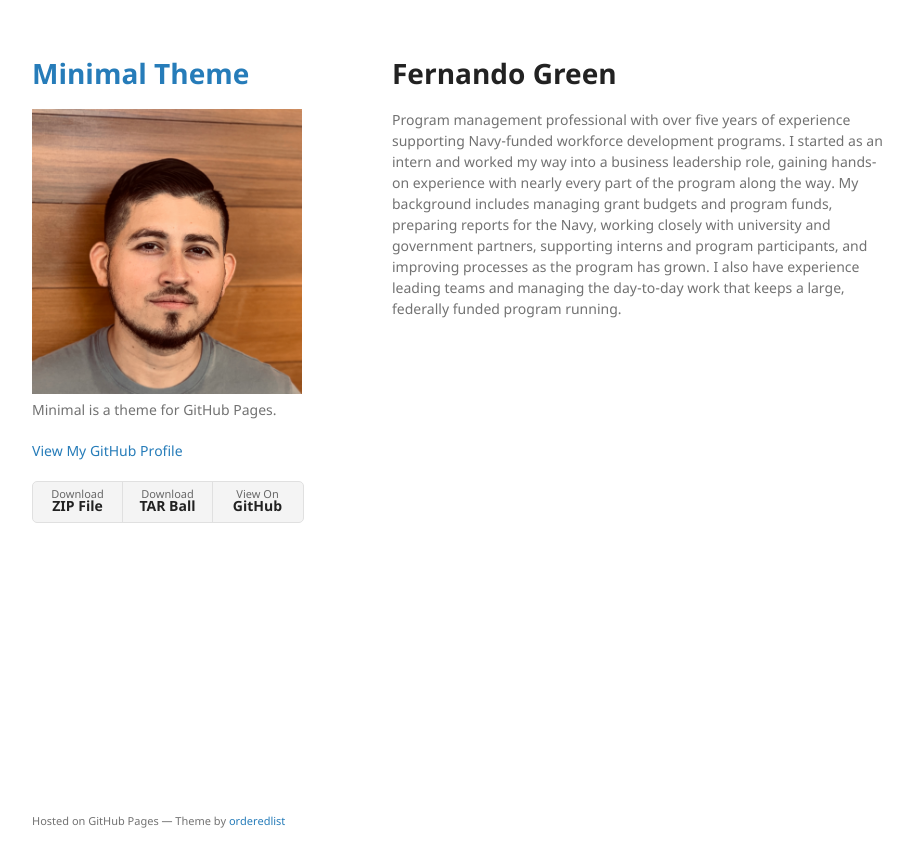
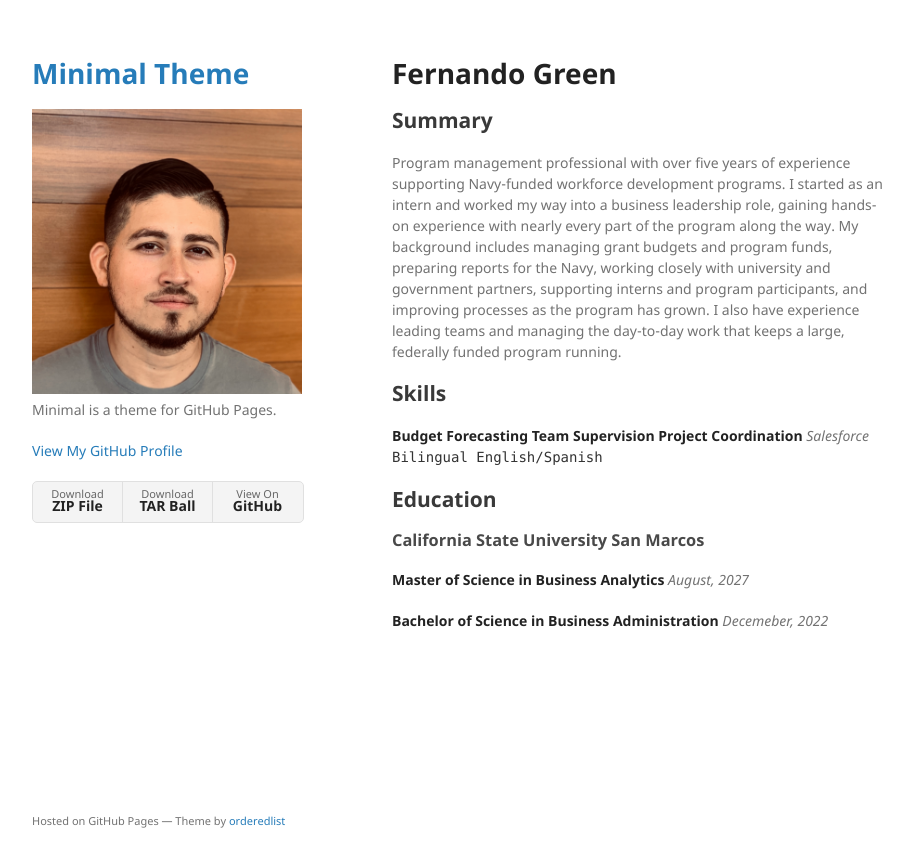
Before and after one commit to Nando-G8/Nando-G8.github.io, a Jekyll site: the page built from index.md, in a window 1280 px wide. Shown: the top 867 px of the page, without its empty margins (178-1091 px from the left). Built offline with Jekyll 4.4.1, drawn with Linux system fonts in a browser that asks for light colours; our own code applies the rules of GitHub Pages for plain Markdown files.

Commit message:
Enhance profile with summary, skills, and education
Added a summary, skills, and education sections to the profile.

```diff
--- a/index.md
+++ b/index.md
@@ -1,2 +1,21 @@
 # Fernando Green
+
+## Summary
+
 Program management professional with over five years of experience supporting Navy-funded workforce development programs. I started as an intern and worked my way into a business leadership role, gaining hands-on experience with nearly every part of the program along the way. My background includes managing grant budgets and program funds, preparing reports for the Navy, working closely with university and government partners, supporting interns and program participants, and improving processes as the program has grown. I also have experience leading teams and managing the day-to-day work that keeps a large, federally funded program running.
+
+## Skills
+ **Budget Forecasting**
+ **Team Supervision**
+ **Project Coordination**
+ *Salesforce*
+ `Bilingual English/Spanish`
+
+## Education
+
+### California State University San Marcos
+ **Master of Science in Business Analytics**
+ *August, 2027*
+
+ **Bachelor of Science in Business Administration**
+ *Decemeber, 2022*
```
